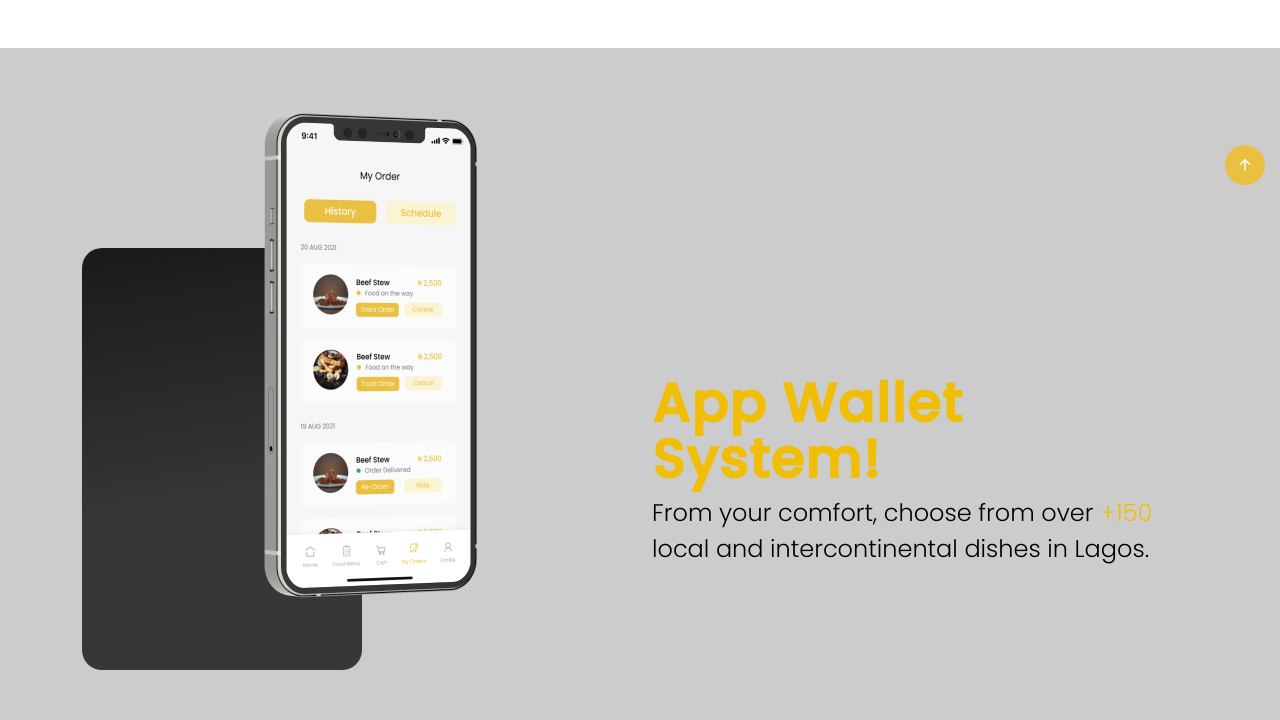
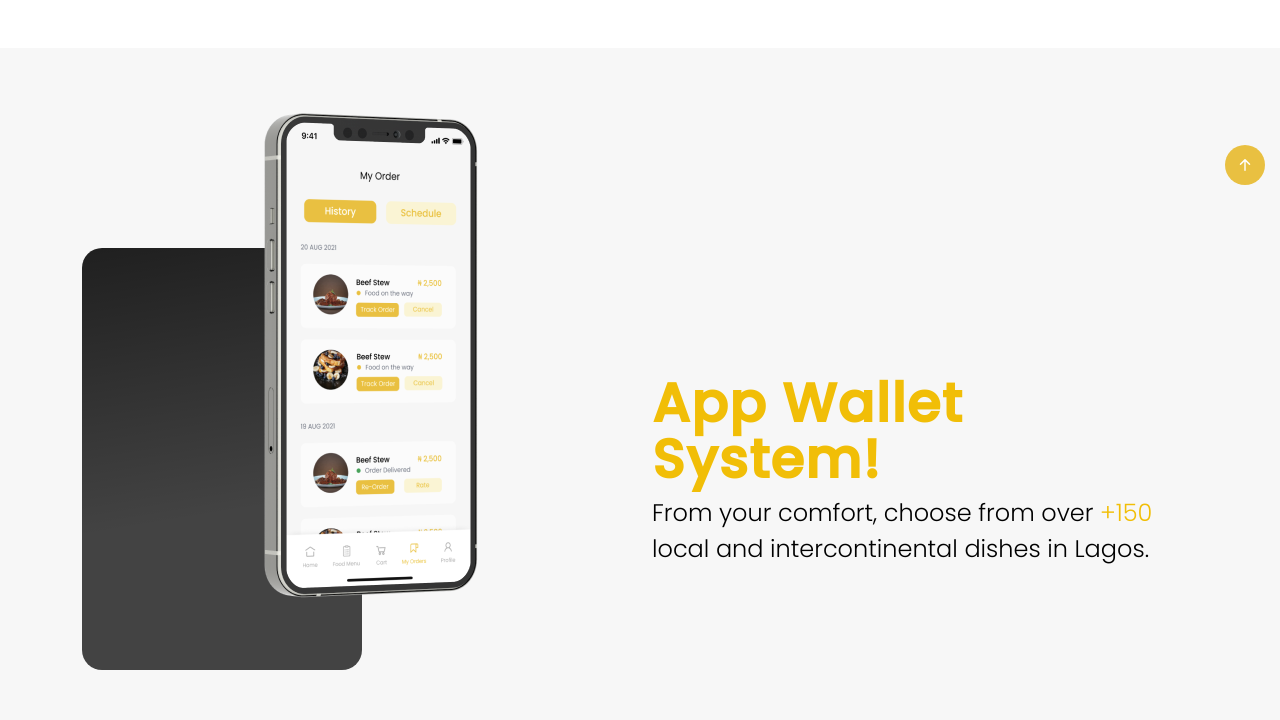
Before and after one commit to destiny2222/thefoodtribe, a plain HTML site: page index.html in a window 1280 px wide. Shown: the part 600-1320 px from the top of the page. Drawn offline with Linux system fonts and the light colour scheme.

Commit message:
first commit

```diff
--- a/assets/css/style.css
+++ b/assets/css/style.css
@@ -199,7 +199,7 @@ main{
 }
 
 .section{
-    background: #ccc;
+    background: #F7F7F7;
 }
 
 .section10{
```
